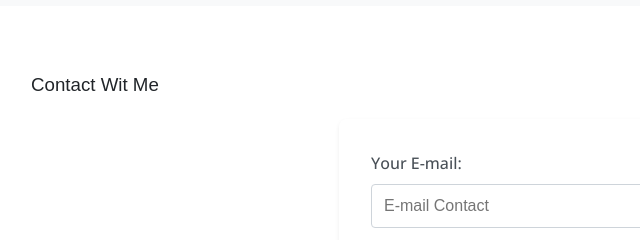
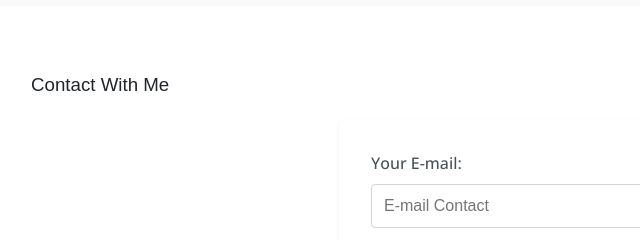
Before and after one commit to jose0305rm/jose0305rm.github.io, a plain HTML site: page index.html in a window 1280 px wide. Shown: the part 2399-2639 px from the top of the page, 1-641 px from the left. Drawn offline with nearby package versions, Linux system fonts and the light colour scheme; a web font is replaced by a local one.

Commit message:
Update index.html

```diff
--- a/index.html
+++ b/index.html
@@ -116,7 +116,7 @@
     </section>
 
     <section class="contact">
-        <h3>Contact Wit Me</h3>
+        <h3>Contact With Me</h3>
         <form class="form" id="form">
             <div class="form-group">
                 <label for="email">Your E-mail:</label>
```
